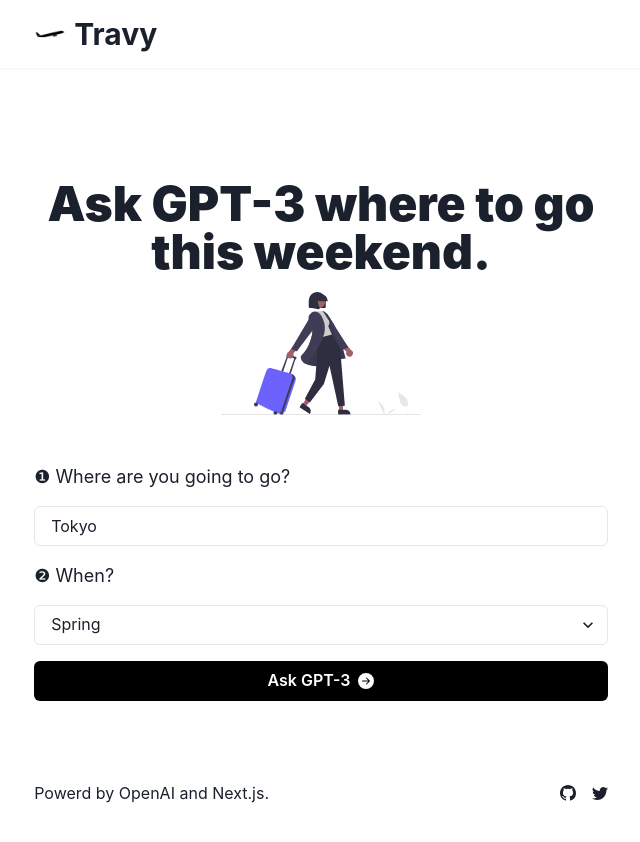
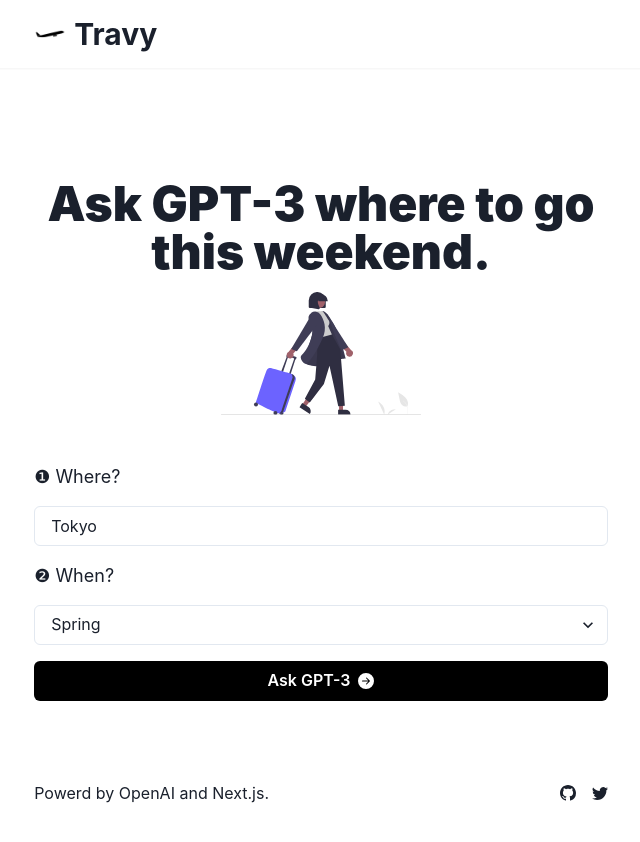
Before and after one commit to yhakamay/travy, a Next.js app: page / in a window 1280 px wide. Shown: the top 842 px of the page, without its empty margins (319-959 px from the left). Built offline with nearby package versions, Linux system fonts and the light colour scheme.

Commit message:
simplify the first question

```diff
--- a/src/app/page.tsx
+++ b/src/app/page.tsx
@@ -33,10 +33,7 @@
         >{`Ask GPT-3 where to go this weekend.`}</Heading>
         <Image src="/travel.svg" width={200} height={200} alt={"travel"} />
         <Box h={4} />
-        <Text
-          alignSelf="start"
-          fontSize="lg"
-        >{`❶ Where are you going to go?`}</Text>
+        <Text alignSelf="start" fontSize="lg">{`❶ Where?`}</Text>
         <Input value={city} onChange={(e) => setCity(e.target.value)} />
         <Text alignSelf="start" fontSize="lg">{`❷ When?`}</Text>
         <Select
```
